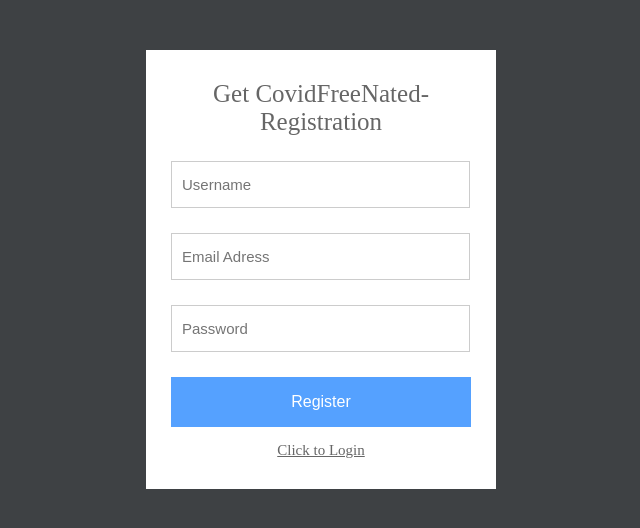
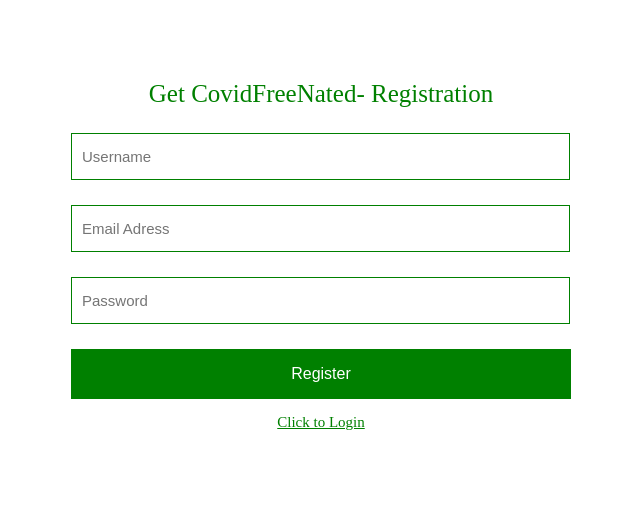
Before and after one commit to himanshusingh335/vaccine-booking, a PHP site: page /registration.php in a window 1280 px wide. Shown: the top 528 px of the page, without its empty margins (319-959 px from the left). Run offline with PHP 8.4, Linux system fonts and the light colour scheme.

Commit message:
💄 improve ui files

```diff
--- a/auth-style.css
+++ b/auth-style.css
@@ -1,14 +1,13 @@
 body {
-    background: #3e4144;
-}
+    background: white;}
 .form {
     margin: 50px auto;
-    width: 300px;
+    width: 500px;
     padding: 30px 25px;
     background: white;
 }
 h1.login-title {
-    color: #666;
+    color: green;
     margin: 0px auto 25px;
     font-size: 25px;
     font-weight: 300;
@@ -16,19 +15,19 @@ h1.login-title {
 }
 .login-input {
     font-size: 15px;
-    border: 1px solid #ccc;
+    border: 1px solid green;
     padding: 10px;
     margin-bottom: 25px;
     height: 25px;
     width: calc(100% - 23px);
 }
 .login-input:focus {
-    border-color:#6e8095;
+    border-color:green;
     outline: none;
 }
 .login-button {
     color: #fff;
-    background: #55a1ff;
+    background: green;
     border: 0;
     outline: 0;
     width: 100%;
@@ -38,13 +37,13 @@ h1.login-title {
     cursor: pointer;
 }
 .link {
-    color: #666;
+    color: green;
     font-size: 15px;
     text-align: center;
     margin-bottom: 0px;
 }
 .link a {
-    color: #666;
+    color: green;
 }
 h3 {
     font-weight: normal;
--- a/bookings.php
+++ b/bookings.php
@@ -10,7 +10,7 @@ include("db.php");
     <title>My Bookings</title>
     <meta charset="UTF-8">
     <meta name="viewport" content="width=device-width, initial-scale=1">
-    <link rel="stylesheet" href="dashboard-style.css"/>
+    <link rel="stylesheet" href="dashboard-style.css?version=51"/>
 </head>
 
 <body>
--- a/dashboard.php
+++ b/dashboard.php
@@ -7,7 +7,7 @@ include("auth_session.php");
     <title>Dashboard</title>
     <meta charset="UTF-8">
     <meta name="viewport" content="width=device-width, initial-scale=1">
-    <link rel="stylesheet" href="dashboard-style.css"/>
+    <link rel="stylesheet" href="dashboard-style.css?version=51"/>
 </head>
 
 <body>
--- a/login.php
+++ b/login.php
@@ -3,7 +3,7 @@
 <head>
     <meta charset="utf-8"/>
     <title>Get CovidFreeNated- Login</title>
-    <link rel="stylesheet" href="auth-style.css"/>
+    <link rel="stylesheet" href="auth-style.css?version=51"/>
 </head>
 <body>
 <?php
--- a/registration.php
+++ b/registration.php
@@ -3,7 +3,7 @@
 <head>
     <meta charset="utf-8"/>
     <title>Get CovidFreeNated- Registration</title>
-    <link rel="stylesheet" href="auth-style.css"/>
+    <link rel="stylesheet" href="auth-style.css?version=51"/>
     <script src="validation.js"></script>
 </head>
 <body>
```
